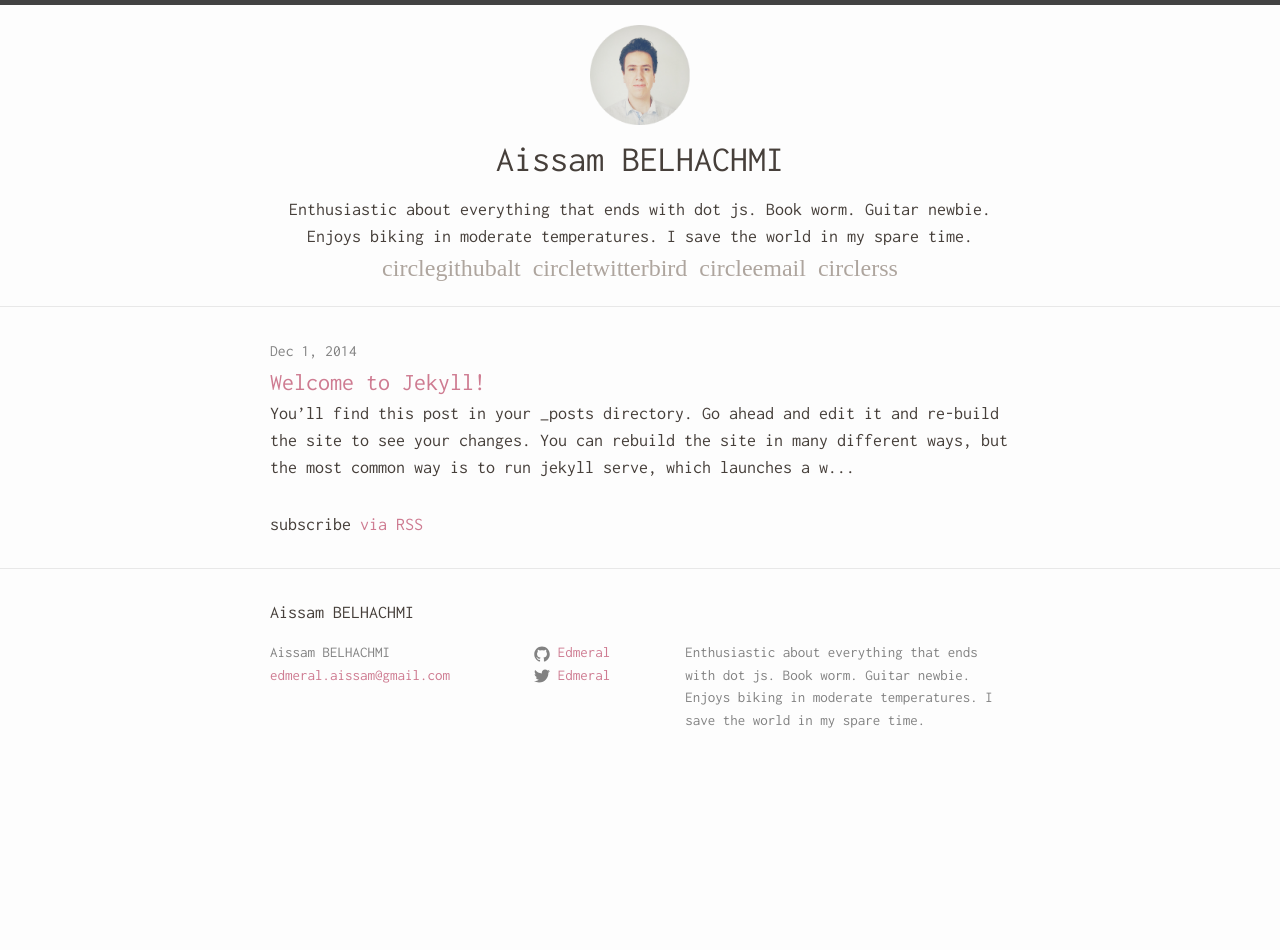
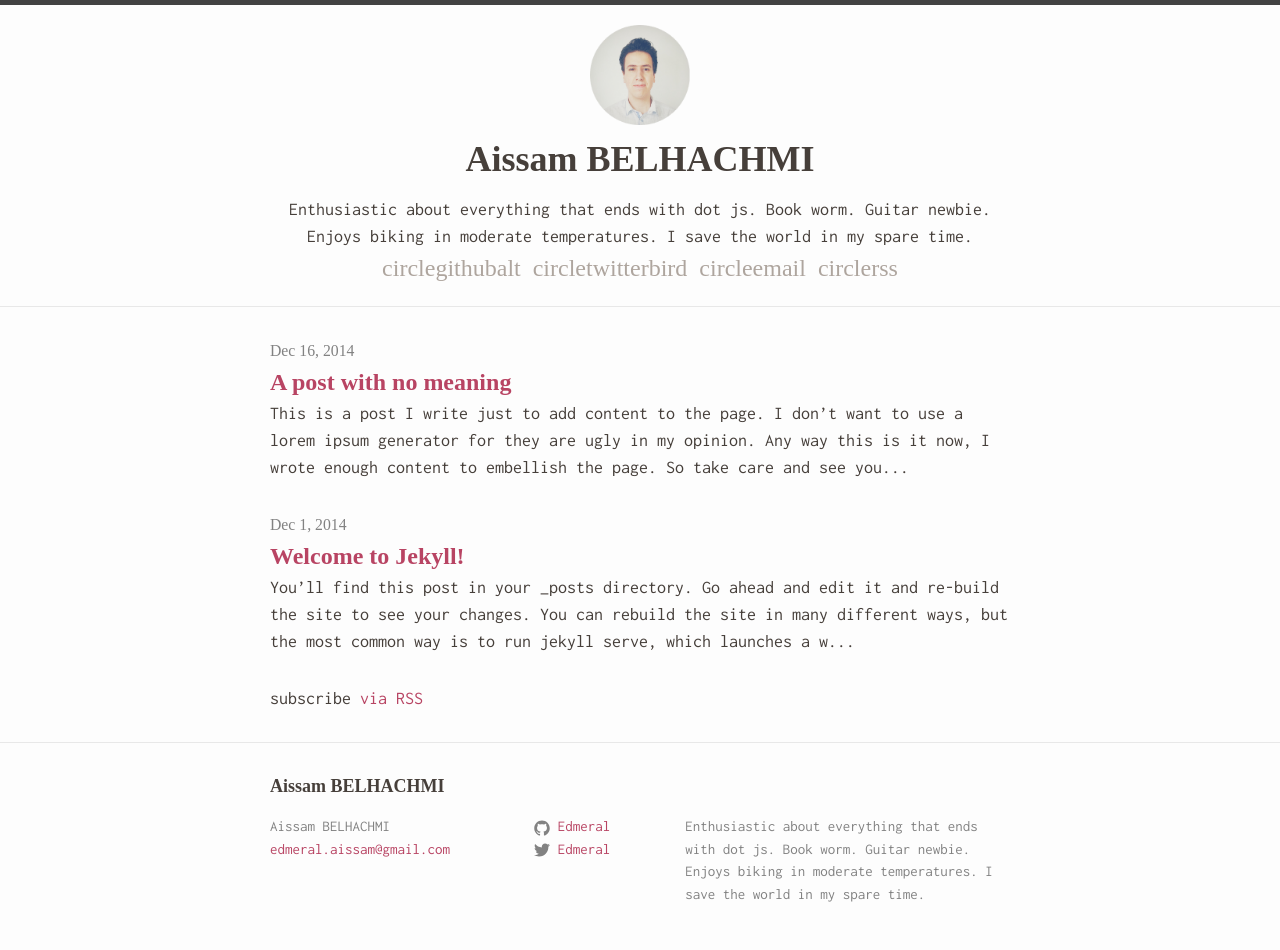
Before and after one commit to Edmeral/Edmeral.github.io, a Jekyll site: the page built from index.html, in a window 1280 px wide. Built offline with Jekyll 4.4.1, drawn with Linux system fonts in a browser that asks for light colours; some web fonts are replaced; before the commit the page ends 900 px from its top, so only the background shows below that.

Commit message:
Changing post links font size

```diff
--- a/_layouts/post.html
+++ b/_layouts/post.html
@@ -4,8 +4,8 @@ layout: default
 <div class="post">
 
   <header class="post-header">
+    <p class="post-meta">{{ page.date | date: "%b %-d, %Y" }}{% if page.author %} • {{ page.author }}{% endif %}{% if page.meta %} • {{ page.meta }}{% endif %}</p>
     <h1 class="post-title">{{ page.title }}</h1>
-    <p class="post-meta">{{ page.date | date: "%b %-d, %Y" }}{% if page.author %} • {{ page.author }}{% endif %}{% if page.meta %} • {{ page.meta }}{% endif %}</p>
   </header>
 
   <article class="post-content">
--- /dev/null
+++ b/_posts/2014-12-16-a-post-with-no-meaning.md
@@ -0,0 +1,8 @@
+---
+layout: post
+title:  "A post with no meaning"
+date:   2014-12-16 22:15:07
+---
+
+This is a post I write just to add content to the page. I don't want to use a lorem ipsum generator for they are ugly in my opinion.
+Any way this is it now, I wrote enough content to embellish the page. So take care and see you all soon!
--- a/_sass/_base.scss
+++ b/_sass/_base.scss
@@ -80,7 +80,8 @@ li {
  * Headings
  */
 h1, h2, h3, h4, h5, h6 {
-    font-weight: 300;
+    font-weight: 600;
+    font-family: "Raleway";
 }
 
 
@@ -94,7 +95,7 @@ a {
     transition: color .25s;
 
     &:visited {
-        color: darken($brand-color, 15%);
+        color: $brand-color;
     }
 
     &:hover {
--- a/_sass/_layout.scss
+++ b/_sass/_layout.scss
@@ -210,6 +210,7 @@
 }
 
 .post-meta {
+    font-family: "Raleway";
     font-size: $small-font-size;
     color: $grey-color;
 }
@@ -229,7 +230,8 @@
 }
 
 .post-title {
-    font-size: 42px;
+    font-size: 30px;
+    margin-top: 5px;
     letter-spacing: -1px;
     line-height: 1;
 
--- a/_sass/main.scss
+++ b/_sass/main.scss
@@ -13,7 +13,7 @@ $spacing-unit:     30px;
 $text-color:       #463F3A;
 $text-color-light: lighten($text-color, 40%);
 $background-color: #fdfdfd;
-$brand-color:      #CE7B91;
+$brand-color:      #b84463;
 
 $grey-color:       #828282;
 $grey-color-light: lighten($grey-color, 40%);
```
Also changed, not shown: css/main.css.
